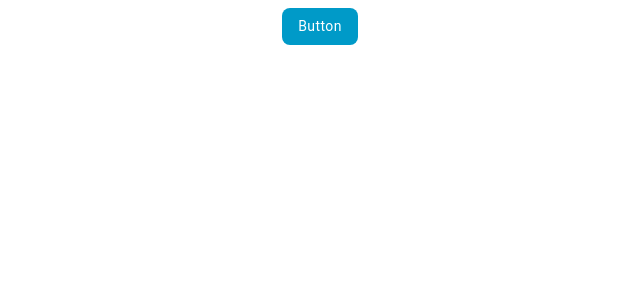
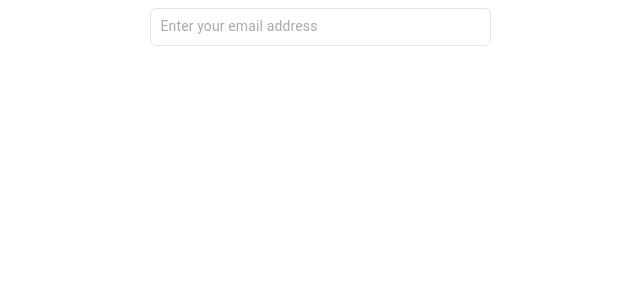
Before and after one commit to aidergroup/ui-2, a React (Vite) app: page / in a window 1280 px wide. Shown: the top 300 px of the page, without its empty margins (320-960 px from the left). Built offline with nearby package versions, Linux system fonts and the light colour scheme.

Commit message:
Fixed error text placeholder height in Input

```diff
--- a/package.json
+++ b/package.json
@@ -2,7 +2,7 @@
     "name": "aider-ui-v2",
     "private": false,
     "description": "Version 2 of UI library for Aider projects.",
-    "version": "1.2.0",
+    "version": "1.2.1",
     "main": "dist/index.umd.js",
     "module": "dist/index.es.js",
     "types": "dist/index.d.ts",
@@ -24,7 +24,8 @@
         "dev": "vite",
         "build": "tsc && vite build",
         "lint": "eslint . --ext ts,tsx --report-unused-disable-directives --max-warnings 0",
-        "preview": "vite preview"
+        "preview": "vite preview",
+        "release": "tsc && vite build && npm publish"
     },
     "dependencies": {
         "@emotion/react": "^11.13.3",
--- a/src/components/input/index.tsx
+++ b/src/components/input/index.tsx
@@ -32,7 +32,7 @@ export default forwardRef<HTMLInputElement, Props>(
                             {error && error.message ? (
                                 <Styled.HelperText>{error.message}</Styled.HelperText>
                             ) : (
-                                <Styled.Placeholder />
+                                <div style={{ width: "100%", height: "23.4px" }} />
                             )}
                         </Styled.Container>
                     );
--- a/src/components/input/styles.ts
+++ b/src/components/input/styles.ts
@@ -14,8 +14,4 @@ export const Styled = {
         line-height: "15.6px";
         color: #ed5454;
     `,
-    Placeholder: styled("div")`
-        height: "31.4px";
-        width: 100%;
-    `,
 };
--- a/src/main.jsx
+++ b/src/main.jsx
@@ -1,6 +1,23 @@
 import ReactDOM from "react-dom/client";
 import SharedThemeProvider from "./components/theme-provider";
 import Button from "./components/button";
+import Input from "./components/input";
+import { useForm } from "react-hook-form";
+
+const Form = () => {
+    const { control } = useForm({ defaultValues: { email: "" } });
+
+    return (
+        <form>
+            <Input
+                name="email"
+                placeholder="Enter your email address"
+                type="email"
+                control={control}
+            />
+        </form>
+    );
+};
 
 ReactDOM.createRoot(document.getElementById("root")).render(
     <SharedThemeProvider>
@@ -12,7 +29,7 @@ ReactDOM.createRoot(document.getElementById("root")).render(
                 flexDirection: "column",
             }}
         >
-            <Button variant="contained">Button</Button>
+            <Form />
         </div>
     </SharedThemeProvider>,
 );
```
Also changed, not shown: 1 other file (tests, documents, lock files or other folders).
